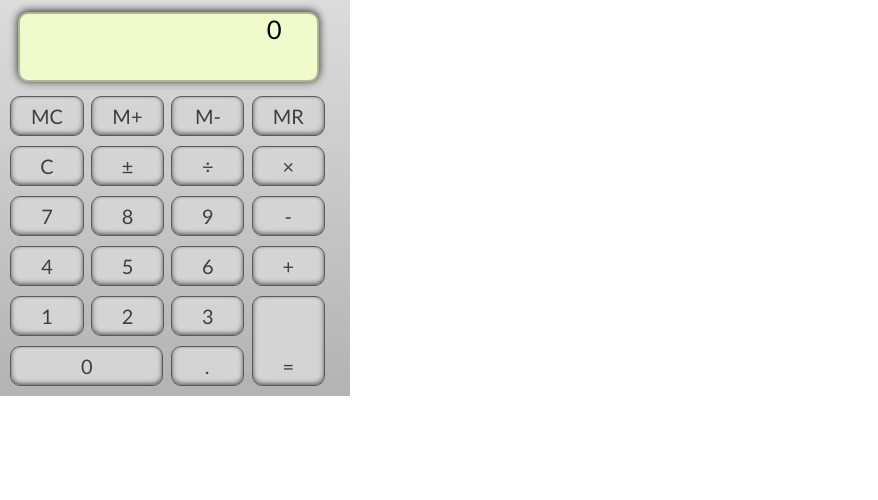
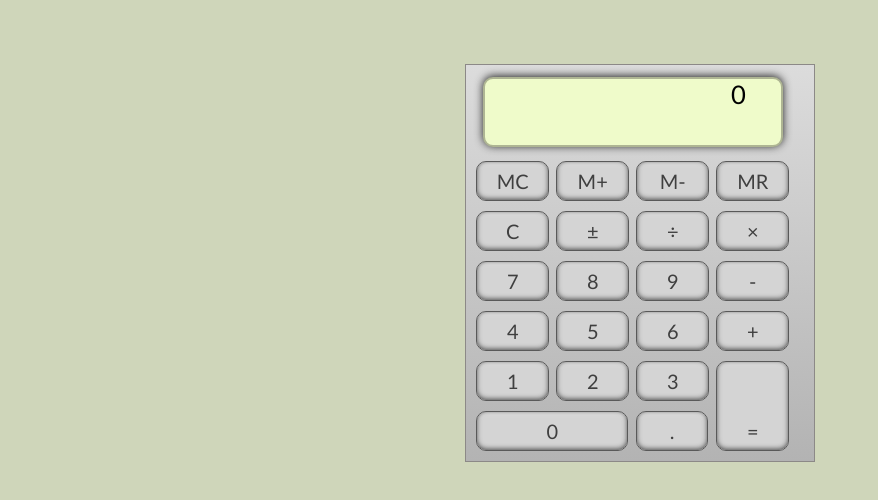
Before and after one commit to Christopher-Li/Calculator, a plain HTML site: page index.html in a window 1280 px wide. Shown: the whole page, without its empty margins (0-878 px from the left). Drawn offline with nearby package versions, Linux system fonts and the light colour scheme.

Commit message:
background colors

```diff
--- a/index.html
+++ b/index.html
@@ -6,7 +6,7 @@
 	<script src="main.js"></script>
 </head>
 <body>
-	<div class="container">
+	<div class="calculator">
 		<div class="display">
 			<div class="displaytext"></div>
 			<div class="displayoperator"></div>
--- a/main.css
+++ b/main.css
@@ -7,6 +7,10 @@ src: url("calculator.ttf");
 	padding: 0px;
 	margin: 0px;
 	box-sizing: border-box;
+}
+
+body {
+	background-color: #CFD6BA;
 }
 
 button {
@@ -35,13 +39,16 @@ button:active {
 	width: 95%;
 }
 
-.container {
+.calculator {
 	width: 350px;
 	padding-top: 5px;
 	background: -webkit-linear-gradient(#DCDCDC, #B3B3B3);
 	background: -o-linear-gradient(#DCDCDC, #B3B3B3);
 	background: -moz-linear-gradient(#DCDCDC, #B3B3B3);
 	background: linear-gradient(#DCDCDC, #B3B3B3);
+	margin: auto;
+	margin-top: 5%;
+	border:1px solid #8C8987;
 }
 
 .display {
```
